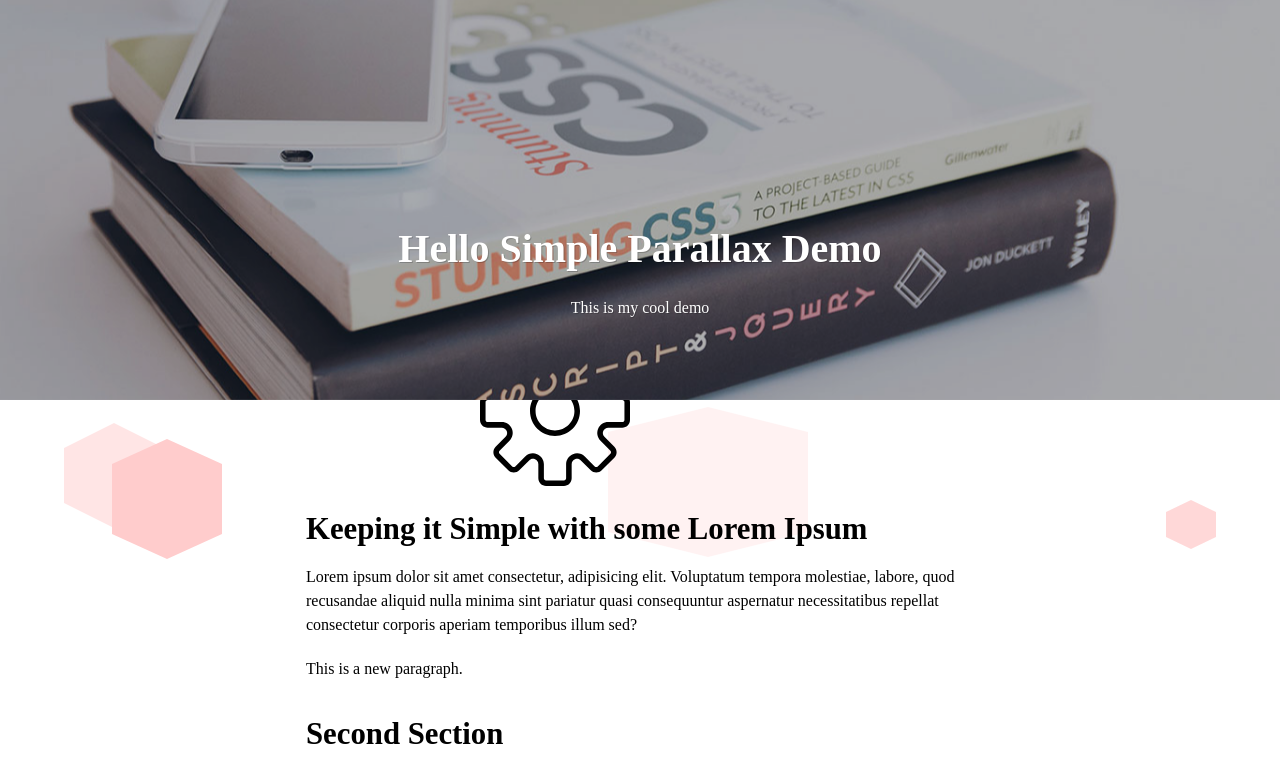
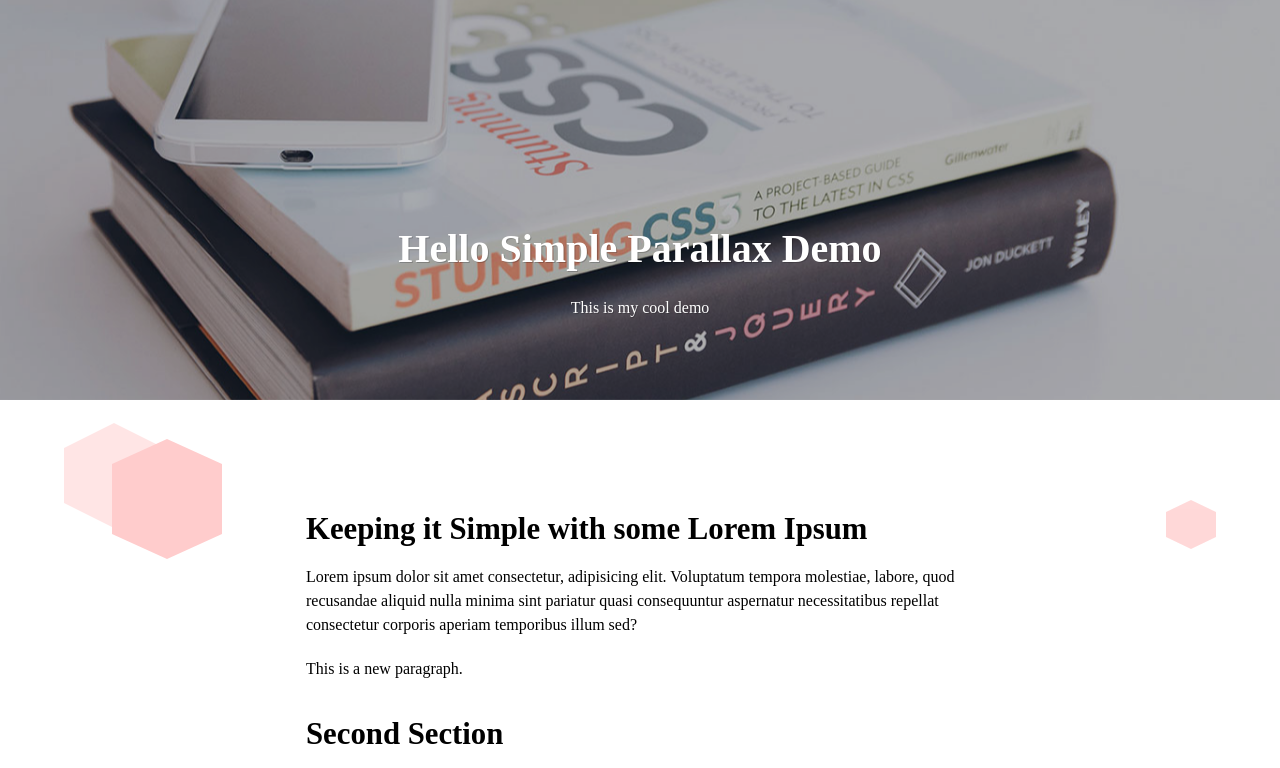
Before and after one commit to jsguerra/simple-parallax-example, a plain HTML site: page index.html in a window 1280 px wide. Shown: the top 768 px of the page. Drawn offline with Linux system fonts and the light colour scheme.

Commit message:
updated markup, simplified for effect

```diff
--- a/index.html
+++ b/index.html
@@ -10,7 +10,9 @@
 	</head>
 	<body>
 			<header class="site-header">
-				<div class="bgEl" style="background-image: url(images/books-example.jpg)"></div>
+				<div class="absolute">
+					<div class="bgEl" style="background-image: url(images/books-example.jpg)"></div>
+				</div>
 				<div class="container">
 						<h1>Hello Simple Parallax Demo</h1>
 						<p>This is my cool demo</p>
@@ -46,16 +48,16 @@
 				<div class="object-clone">
 					<div class="hexagon"></div>
 				</div>
-				<div class="object2">
+				<!-- <div class="object2">
 					<div class="hexagon"></div>
-				</div>
+				</div> -->
 				<div class="object3">
 					<div class="hexagon"></div>
 				</div>
-				<div class="object4">
-					<?xml version="1.0" encoding="iso-8859-1"?>
+				<!-- <div class="object4">
+					<?xml version="1.0" encoding="iso-8859-1"?> -->
 					<!-- Generator: Adobe Illustrator 19.0.0, SVG Export Plug-In . SVG Version: 6.00 Build 0)  -->
-					<svg version="1.1" id="Capa_1" xmlns="http://www.w3.org/2000/svg" x="0px" y="0px" viewBox="0 0 54 54">
+					<!-- <svg version="1.1" id="Capa_1" xmlns="http://www.w3.org/2000/svg" x="0px" y="0px" viewBox="0 0 54 54">
 					<g>
 						<path d="M51.22,21h-5.052c-0.812,0-1.481-0.447-1.792-1.197s-0.153-1.54,0.42-2.114l3.572-3.571
 							c0.525-0.525,0.814-1.224,0.814-1.966c0-0.743-0.289-1.441-0.814-1.967l-4.553-4.553c-1.05-1.05-2.881-1.052-3.933,0l-3.571,3.571
@@ -84,7 +86,7 @@
 							s7,3.141,7,7S30.859,34,27,34z"/>
 					</g>
 					</svg>
-				</div>
+				</div> -->
 			</main>
 			<footer class="site-footer">
 				<p>Sometimes you need a footer.</p>
```
